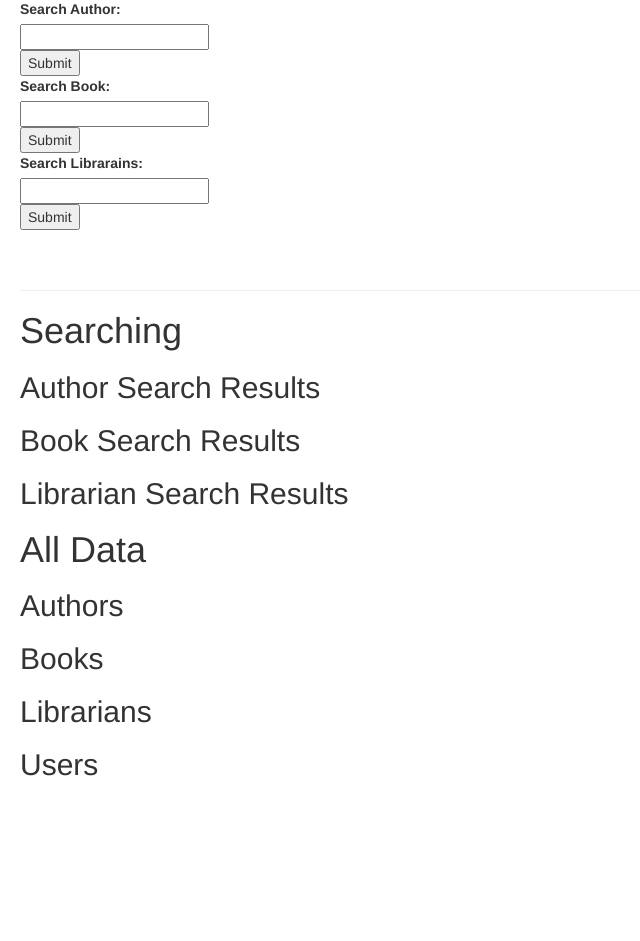
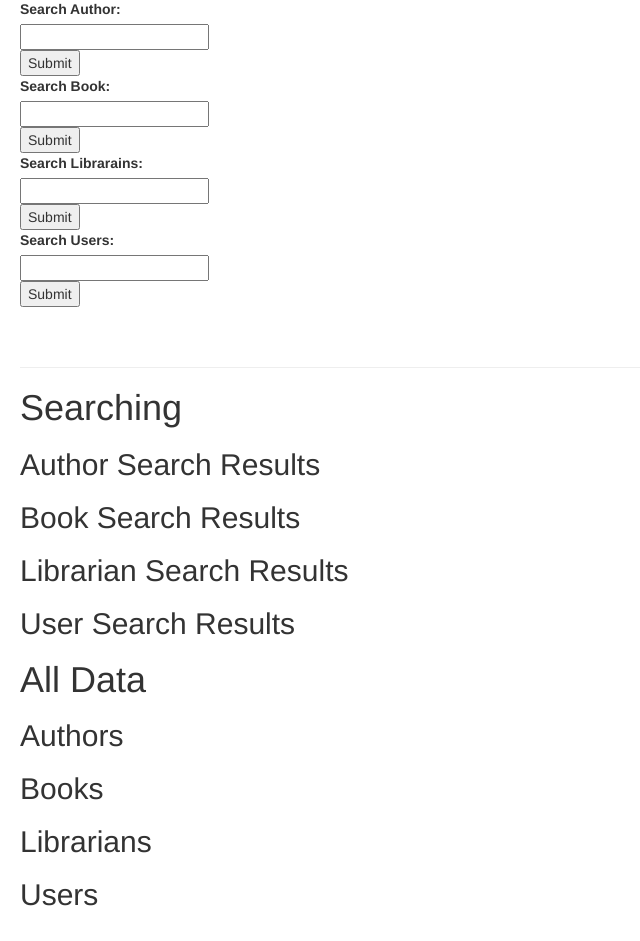
Before and after one commit to kritisingh0114/LibraryManagement, a Flask app: page / in a window 1280 px wide. Shown: the part 331-1272 px from the top of the page, without its empty margins (0-640 px from the left). Before the commit the page ends 1107 px from the top, so only its background shows below. Run offline with Flask 3, Linux system fonts and the light colour scheme; data that the repository does not hold is empty; some libraries are stand-ins or nearby versions.

Commit message:
Route added to search for a user

```diff
--- a/backend/DB_Operations.py
+++ b/backend/DB_Operations.py
@@ -77,9 +77,16 @@ def search_book_op(search_book):
     rows = cursor.fetchall()
     return rows
 
-# Searches for specific user(s)
+# Searches for specific librarians(s)
 def search_librarian_op(search_librarian):
     cursor.execute("SELECT * from librarians WHERE librarianID LIKE '%{s}%' or libName LIKE '%{s}%' or libPhone LIKE '%{s}%' or libEmail LIKE '%{s}%'".format(s=search_librarian))
     connection.commit()
     rows = cursor.fetchall()
     return rows
+
+# Searches for specific user(s)
+def search_user_op(search_user):
+    cursor.execute("SELECT * from users WHERE userID LIKE '%{s}%' or userName LIKE '%{s}%' or userPhone LIKE '%{s}%' or userEmail LIKE '%{s}%'".format(s=search_user))
+    connection.commit()
+    rows = cursor.fetchall()
+    return rows
--- a/backend/app.py
+++ b/backend/app.py
@@ -84,6 +84,21 @@ def search_librarians():
                            users_data = all_users_data,
                            librarian_search_data = librarian_search_data)
 
+@app.route('/search_users', methods=['GET', 'POST'])
+def search_users():
+    if request.method == "POST":
+        all_authors_data = get_all_authors()
+        all_books_data = get_all_books()
+        all_librarians_data = get_all_librarians()
+        all_users_data = get_all_users()
+        text_search_user = request.form["text_search_user"]
+        user_search_data = search_librarian_op(text_search_user)
+    return render_template('index.html', authors_data = all_authors_data,
+                           books_data = all_books_data,
+                           librarians_data = all_librarians_data,
+                           users_data = all_users_data,
+                           user_search_data = user_search_data)
+
 
 # @app.route("/add_text", methods=["POST", "GET"])
 # def AddText():
--- a/backend/templates/index.html
+++ b/backend/templates/index.html
@@ -39,6 +39,11 @@
       <input type="text" id="text_search_librarain" name="text_search_librarain" value=""><br>
       <input type="submit" value="Submit">
     </form>
+    <form action="/search_users" method="post">
+      <label for="text_search_user">Search Users:</label><br>
+      <input type="text" id="text_search_user" name="text_search_user" value=""><br>
+      <input type="submit" value="Submit">
+    </form>
       <br><br><hr>
       <h1>Searching</h1>
       <h2>Author Search Results</h2>
@@ -56,6 +61,12 @@
       <h2>Librarian Search Results</h2>
       <ul>
         {% for text in librarian_search_data %}
+        <li> {{ text }} </li>
+        {% endfor %}
+      </ul>
+      <h2>User Search Results</h2>
+      <ul>
+        {% for text in user_search_data %}
         <li> {{ text }} </li>
         {% endfor %}
       </ul>
```
